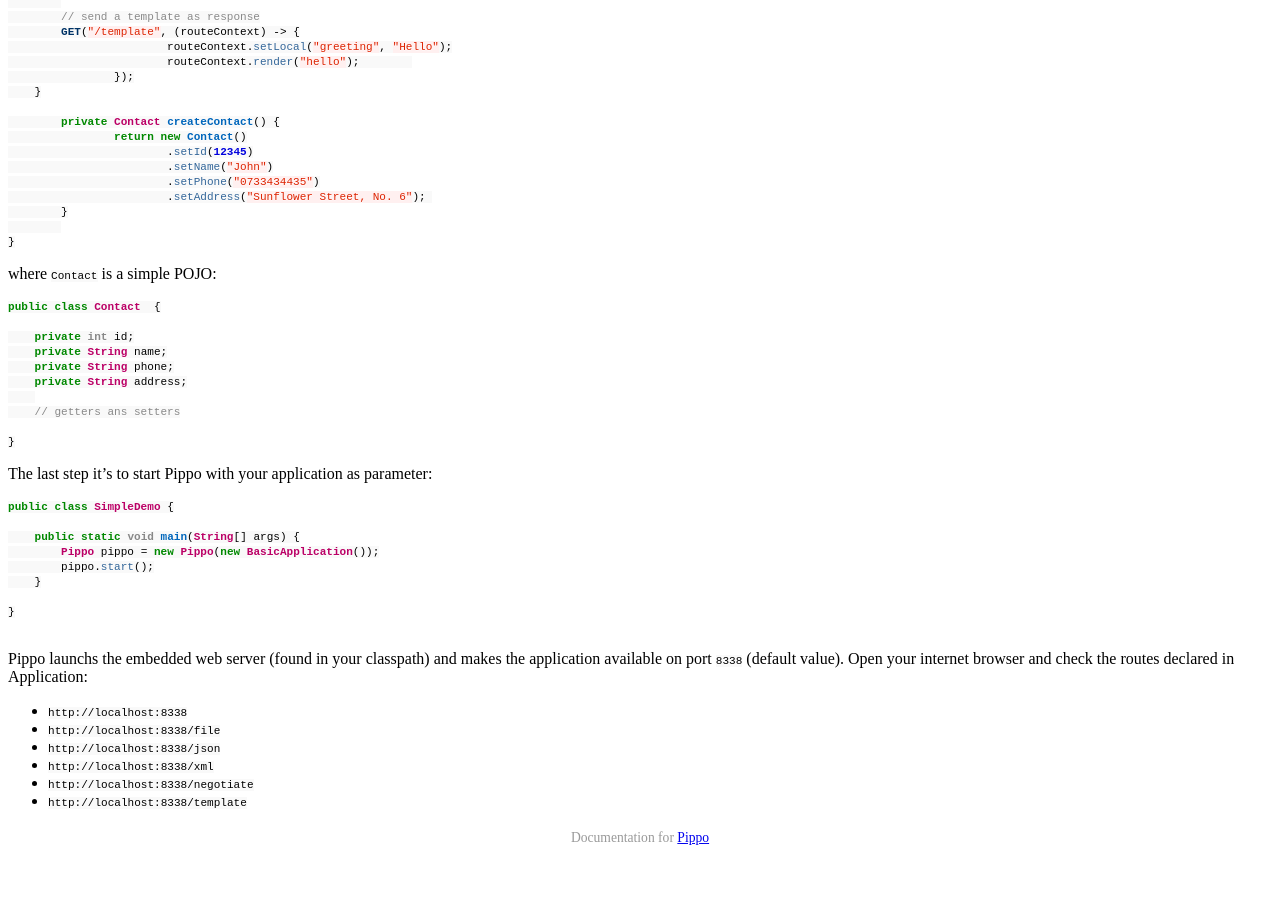
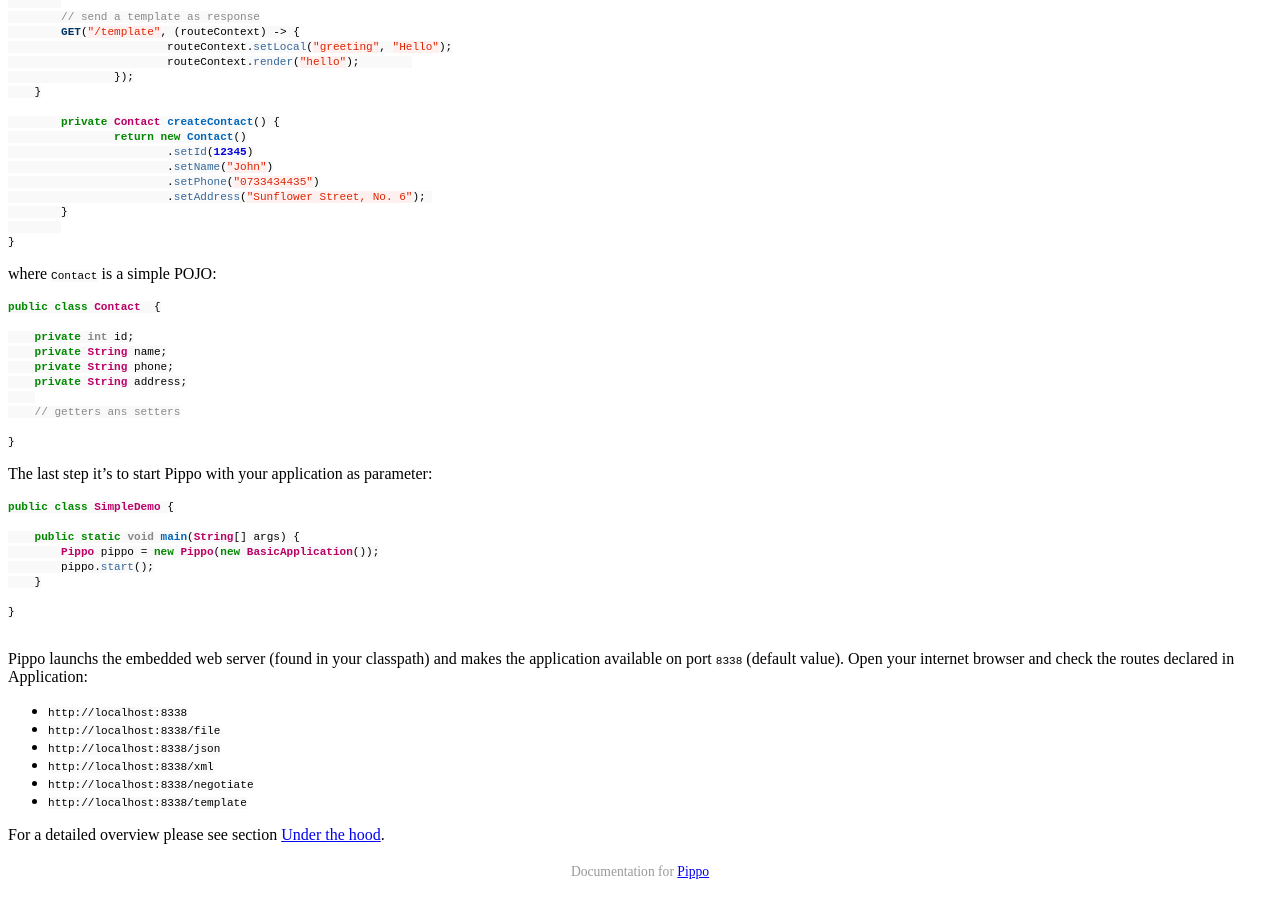
Before and after one commit to pippo-java/pippo.github.io, a Jekyll site: the page built from _posts/2015-03-17-getting-started.md, in a window 1280 px wide and 900 px high, scrolled down 1187 px. Built offline with Jekyll 4.4.1, drawn with Linux system fonts in a browser that asks for light colours; Markdown is read by kramdown in place of the engine named in the settings; a style sheet for code colours, icons or effects is not loaded; before the commit the page ends 2053 px from its top, so only the background shows below that.

Commit message:
add link to section Under the hood

```diff
--- a/_posts/2015-03-17-getting-started.md
+++ b/_posts/2015-03-17-getting-started.md
@@ -98,3 +98,5 @@ Open your internet browser and check the routes declared in Application:
  - `http://localhost:8338/xml`
  - `http://localhost:8338/negotiate`
  - `http://localhost:8338/template`
+
+For a detailed overview please see section [Under the hood](/dev/under-the-hood.html).
```
